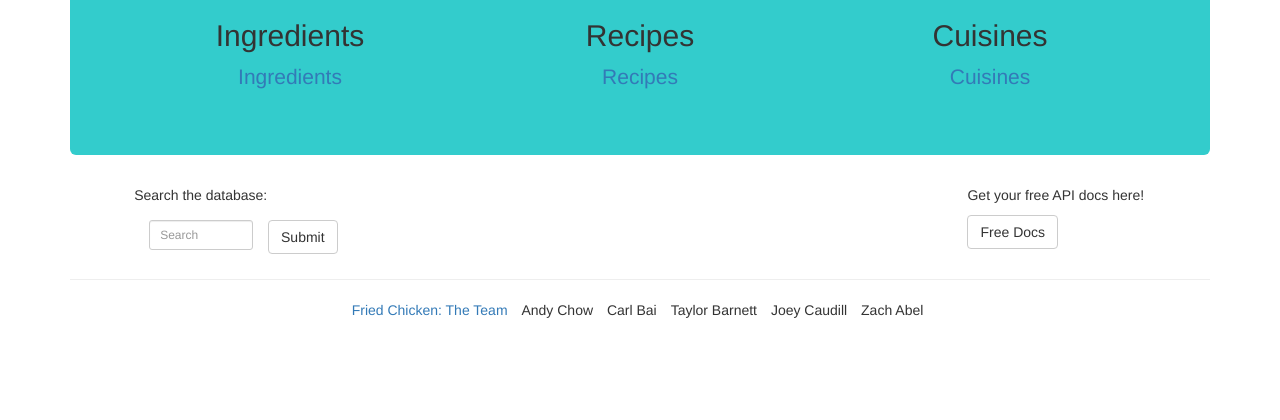
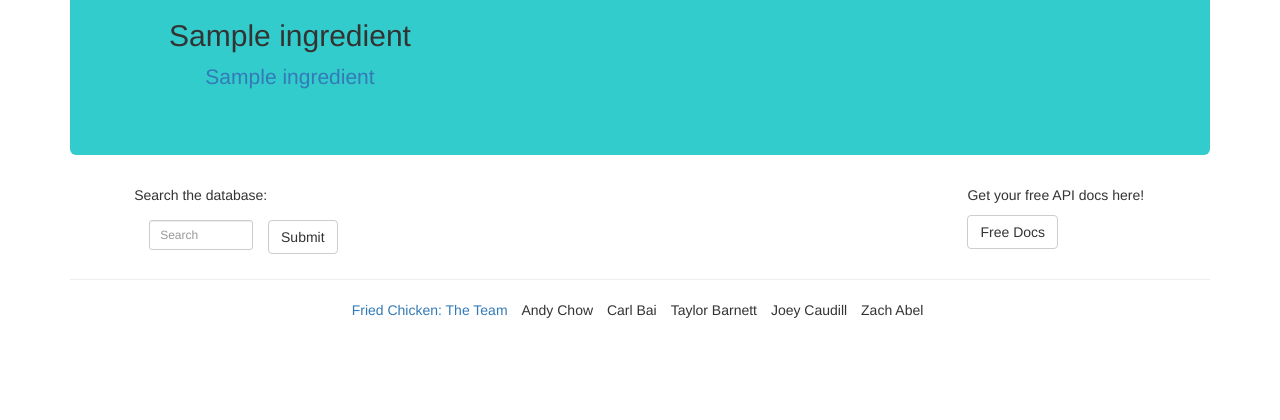
Before and after one commit to tbarn/cs373-idb, a Flask app: template templates/ingredients.html in a window 1280 px wide. Shown: the part 355-775 px from the top of the page. Run offline with Flask 2, Linux system fonts and the light colour scheme; the template is opened without the code that fills it: most values are stand-ins (such as "Sample title", 1, 10 or a date in 2020); grey boxes marked "Sample" are stand-in pictures; some libraries are stand-ins or nearby versions.

Commit message:
ingredients.html page templated, not sure if will work with more than 3 items

```diff
--- a/app.py
+++ b/app.py
@@ -164,6 +164,10 @@ def get_ingredient(ingredient_id):
 def get_index_template():
     return render_template("index.html",index=index)
 
+@app.route('/ingredients.html', methods=['GET'])
+def get_ingredients_template():
+    return render_template("ingredients.html", ingredients=ingredients)
+
 @app.route('/ingredient/<int:ingredient_id>', methods=['GET'])
 def get_ingredient_template(ingredient_id):
     ingredient1 = ingredients[ingredient_id - 1]
--- a/templates/ingredients.html
+++ b/templates/ingredients.html
@@ -1,3 +1,4 @@
+{% block body %}
 <!DOCTYPE html>
 <html lang="en">
   <head>
@@ -43,27 +44,15 @@
   <div class='container'>
   <div id='info' class='jumbotron'>
     <div class='row'>
+      {% for ingredient in ingredients %}
       <div class='col-md-4 text-center'>
-        <img src="/static/mexican_peppers.jpeg" class="img-rounded" alt="Buffet" width="250" height="236">
-        <h2>Ingredients</h2>
+        <img src="{{ ingredient.image_URL }}" class="img-rounded" alt="Buffet" width="250" height="236">
+        <h2>{{ ingredient.name }}</h2>
         <p>
-          <a href='/flask/ingredients/'>Ingredients</a>
+          <a href='/flask/ingredients/{{ ingredient.id }}'>{{ ingredient.name }}</a>
         </p>
       </div>
-      <div class='col-md-4 text-center'>
-        <img src="/static/french_bagel.jpeg" class="img-rounded" alt="Buffet" width="250" height="236">
-        <h2>Recipes</h2>
-        <p>
-          <a href='flask/recipes/'>Recipes</a>
-        </p>
-      </div>
-      <div class='col-md-4 text-center'>
-       <img src="/static/pisa_tower.jpeg" class="img-rounded" alt="Buffet" width="250" height="236">
-        <h2>Cuisines</h2>
-        <p>
-          <a href='/flask/cuisines/'>Cuisines</a>
-        </p>
-      </div>
+      {% endfor %}
     </div>
    </div>
   </div>
@@ -107,3 +96,4 @@
     <script src=/static/js/bootstrap.min.js></script>
   </body>
 </html>
+{% endblock %}
```
